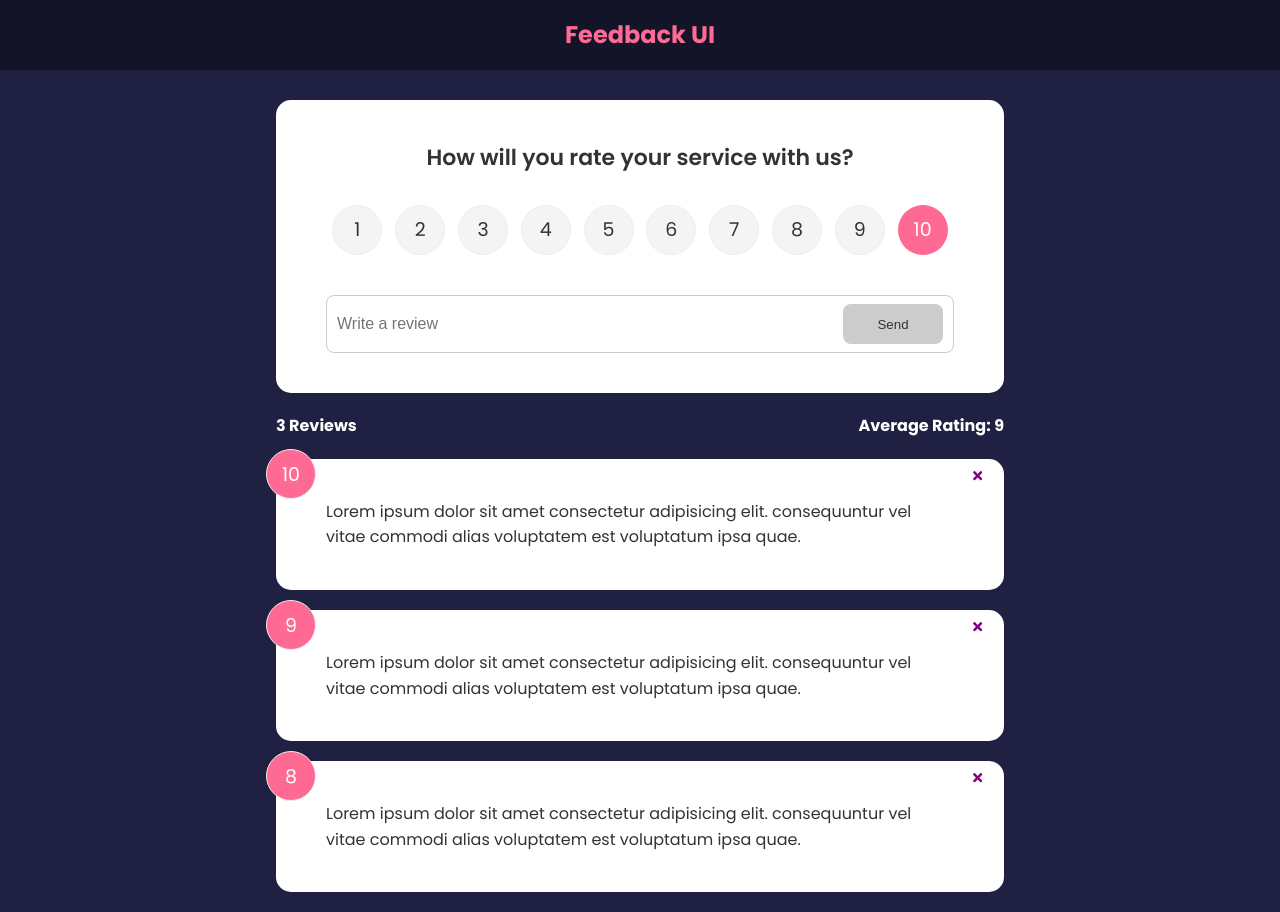
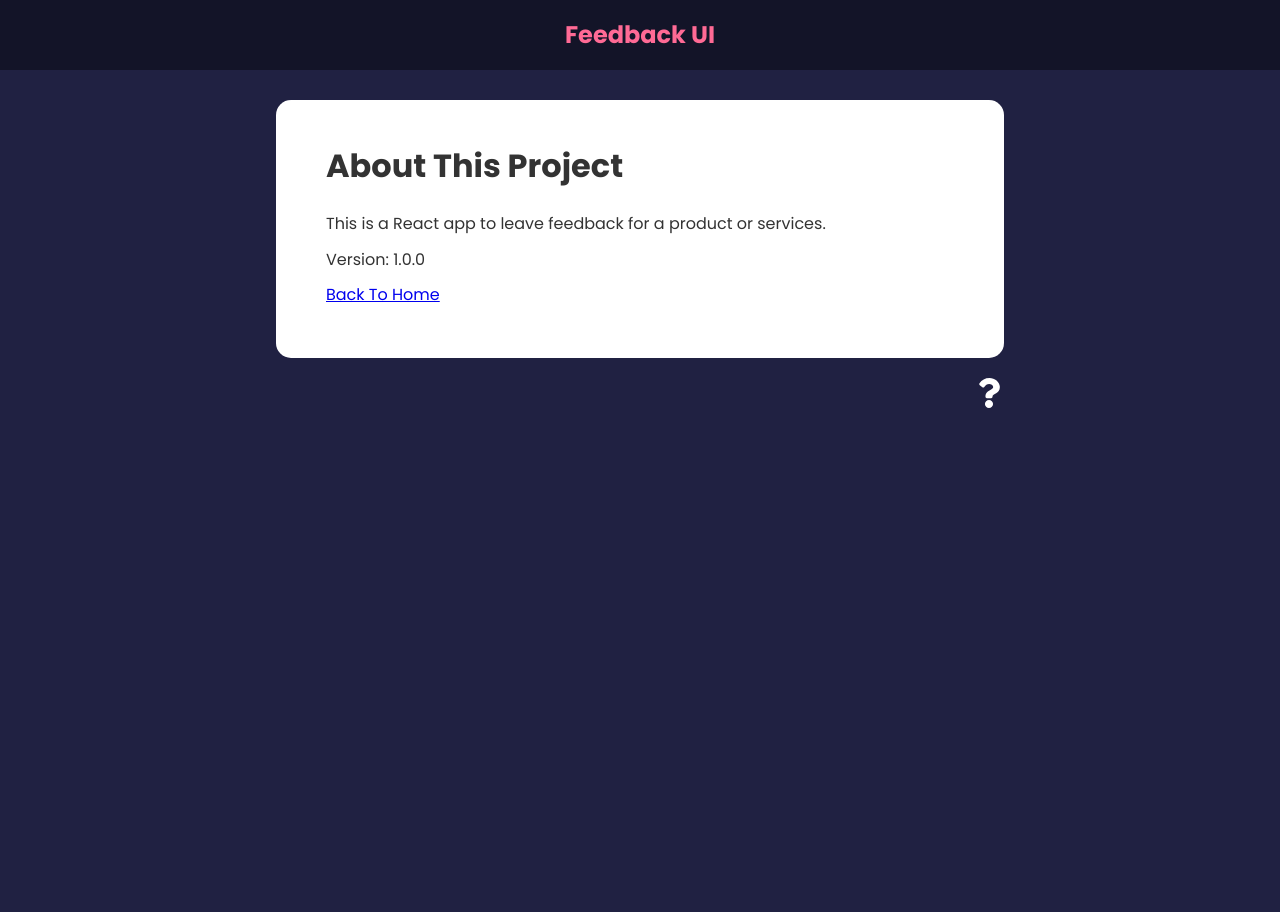
Before and after one commit to josephe44/Feedback-app-with-react, a React (Create React App) app: page /about in a window 1280 px wide. After the commit the page ends 800 px from the top, so only its background shows below. Built offline with nearby package versions, Linux system fonts and the light colour scheme.

Commit message:
Added an animation and also create a route to about page, with links to home and about

```diff
--- a/package.json
+++ b/package.json
@@ -6,9 +6,11 @@
     "@testing-library/jest-dom": "^5.16.2",
     "@testing-library/react": "^12.1.3",
     "@testing-library/user-event": "^13.5.0",
+    "framer-motion": "^6.2.8",
     "react": "^17.0.2",
     "react-dom": "^17.0.2",
     "react-icons": "^4.3.1",
+    "react-router-dom": "^6.2.1",
     "react-scripts": "5.0.0",
     "uuid": "^8.3.2",
     "web-vitals": "^2.1.4"
--- a/src/App.js
+++ b/src/App.js
@@ -1,3 +1,4 @@
+import { BrowserRouter as Router, Routes, Route } from 'react-router-dom'
 import { useState } from 'react'
 import { v4 as uuidv4 } from 'uuid'
 import Header from './components/Header'
@@ -5,6 +6,8 @@
 import FeedbackStats from './components/FeedbackStats'
 import FeedbackData from './data/FeedbackData'
 import FeedbackForm from './components/FeedbackForm'
+import AboutIconLink from './components/AboutIconLink'
+import AboutPage from './pages/AboutPage'
 
 function App() {
   const [feedback, setFeedback] = useState(FeedbackData)
@@ -21,19 +24,34 @@
   }
 
   return (
-    <>
+    <Router>
       {/*Header UI and Add a prop to the header for dynamic use */}
       <Header logo="Feedback UI" />
       {/* Container of the body */}
       <div className="container">
-        {/* Feedback form  */}
-        <FeedbackForm handleAdd={addFeedback} />
-        {/* Feedback stats for each feedback and total of them */}
-        <FeedbackStats feedback={feedback} />
-        {/* Feedback Item UI */}
-        <FeedbackList feedback={feedback} handleDelete={deleteFeedback} />
+        <Routes>
+          <Route
+            path="/"
+            element={
+              <>
+                {/* Feedback form  */}
+                <FeedbackForm handleAdd={addFeedback} />
+                {/* Feedback stats for each feedback and total of them */}
+                <FeedbackStats feedback={feedback} />
+                {/* Feedback Item UI */}
+                <FeedbackList
+                  feedback={feedback}
+                  handleDelete={deleteFeedback}
+                />
+              </>
+            }
+          ></Route>
+          {/* About page */}
+          <Route path="/about" element={<AboutPage />} />
+        </Routes>
+        <AboutIconLink />
       </div>
-    </>
+    </Router>
   )
 }
 
--- /dev/null
+++ b/src/components/AboutIconLink.jsx
@@ -0,0 +1,14 @@
+import { FaQuestion } from 'react-icons/fa'
+import { Link } from 'react-router-dom'
+
+function AboutIconLink() {
+  return (
+    <div className="about-link">
+      <Link to="/about">
+        <FaQuestion size={30} />
+      </Link>
+    </div>
+  )
+}
+
+export default AboutIconLink
--- a/src/components/FeedbackList.jsx
+++ b/src/components/FeedbackList.jsx
@@ -1,3 +1,4 @@
+import { AnimatePresence, motion } from 'framer-motion'
 import PropTypes from 'prop-types'
 import FeedbackItem from './FeedbackItem'
 
@@ -7,9 +8,22 @@
   }
   return (
     <div className="feedback-list">
-      {feedback.map((item) => (
-        <FeedbackItem key={item.id} item={item} handleDelete={handleDelete} />
-      ))}
+      <AnimatePresence>
+        {feedback.map((item) => (
+          <motion.div
+            key={item.id}
+            initial={{ opacity: 0 }}
+            animate={{ opacity: 1 }}
+            exit={{ opacity: 0 }}
+          >
+            <FeedbackItem
+              key={item.id}
+              item={item}
+              handleDelete={handleDelete}
+            />
+          </motion.div>
+        ))}
+      </AnimatePresence>
     </div>
   )
 }
--- a/src/components/FeedbackStats.jsx
+++ b/src/components/FeedbackStats.jsx
@@ -17,7 +17,7 @@
   )
 }
 
-FeedbackStats.prototype = {
+FeedbackStats.propTypes = {
   feedback: PropTypes.array.isRequired,
 }
 
--- /dev/null
+++ b/src/pages/AboutPage.jsx
@@ -0,0 +1,20 @@
+import Card from '../components/shared/Card'
+import { Link } from 'react-router-dom'
+
+function AboutPage() {
+  return (
+    <Card>
+      <div className="about">
+        <h1>About This Project</h1>
+        <p> This is a React app to leave feedback for a product or services.</p>
+        <p>Version: 1.0.0</p>
+
+        <p>
+          <Link to="/">Back To Home</Link>
+        </p>
+      </div>
+    </Card>
+  )
+}
+
+export default AboutPage
```
Also changed, not shown: 1 other file (tests, documents, lock files or other folders).
